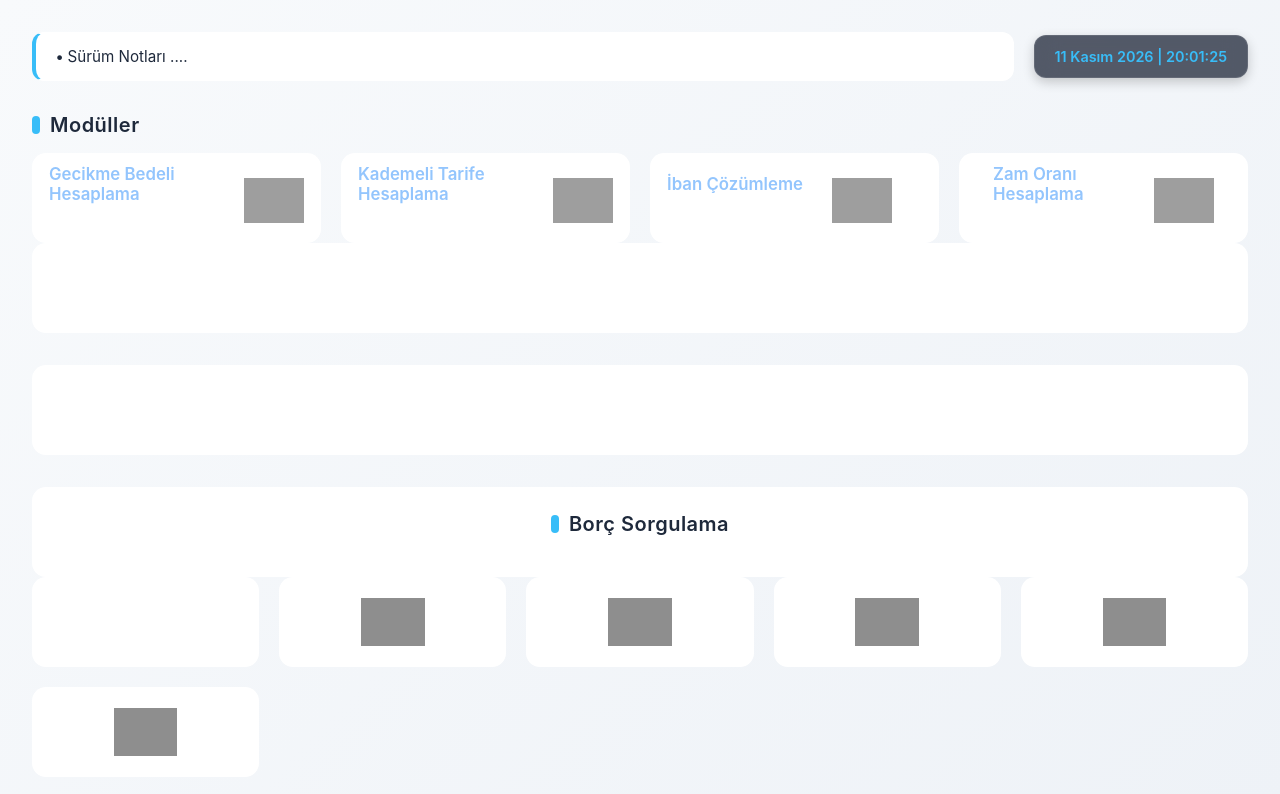
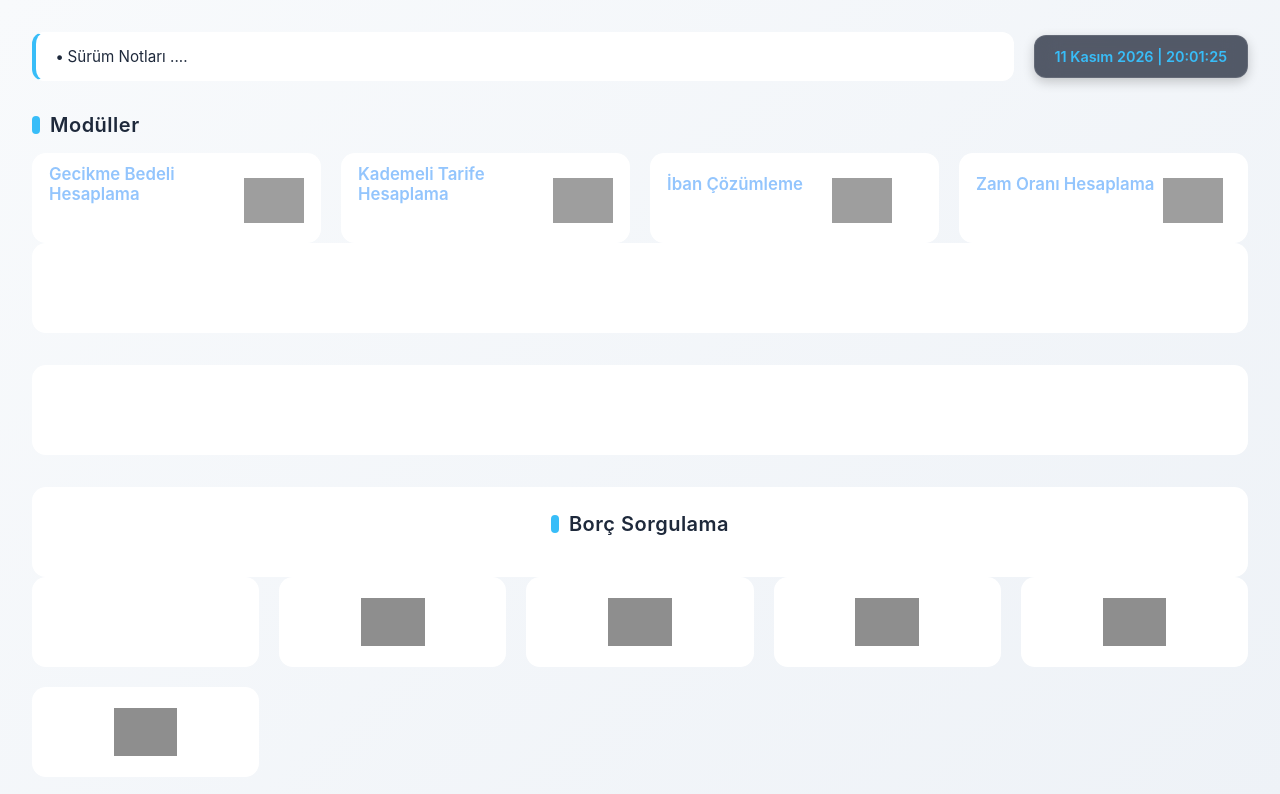
Before and after one commit to mfyuser/pgg, a plain HTML site: page dashboard.html in a window 1280 px wide. Drawn offline with Linux system fonts and the light colour scheme; no server answers; grey boxes are pictures that could not be loaded.

Commit message:
Update dashboard.html

```diff
--- a/dashboard.html
+++ b/dashboard.html
@@ -195,7 +195,6 @@
       <a href="https://mfyuser.github.io/pgg/zamorani.html"
       target="_blank"
       class="module-card">
-    <div class="module-card">
         <div class="module-card-title">
           Zam Oranı Hesaplama
         </div>
```
